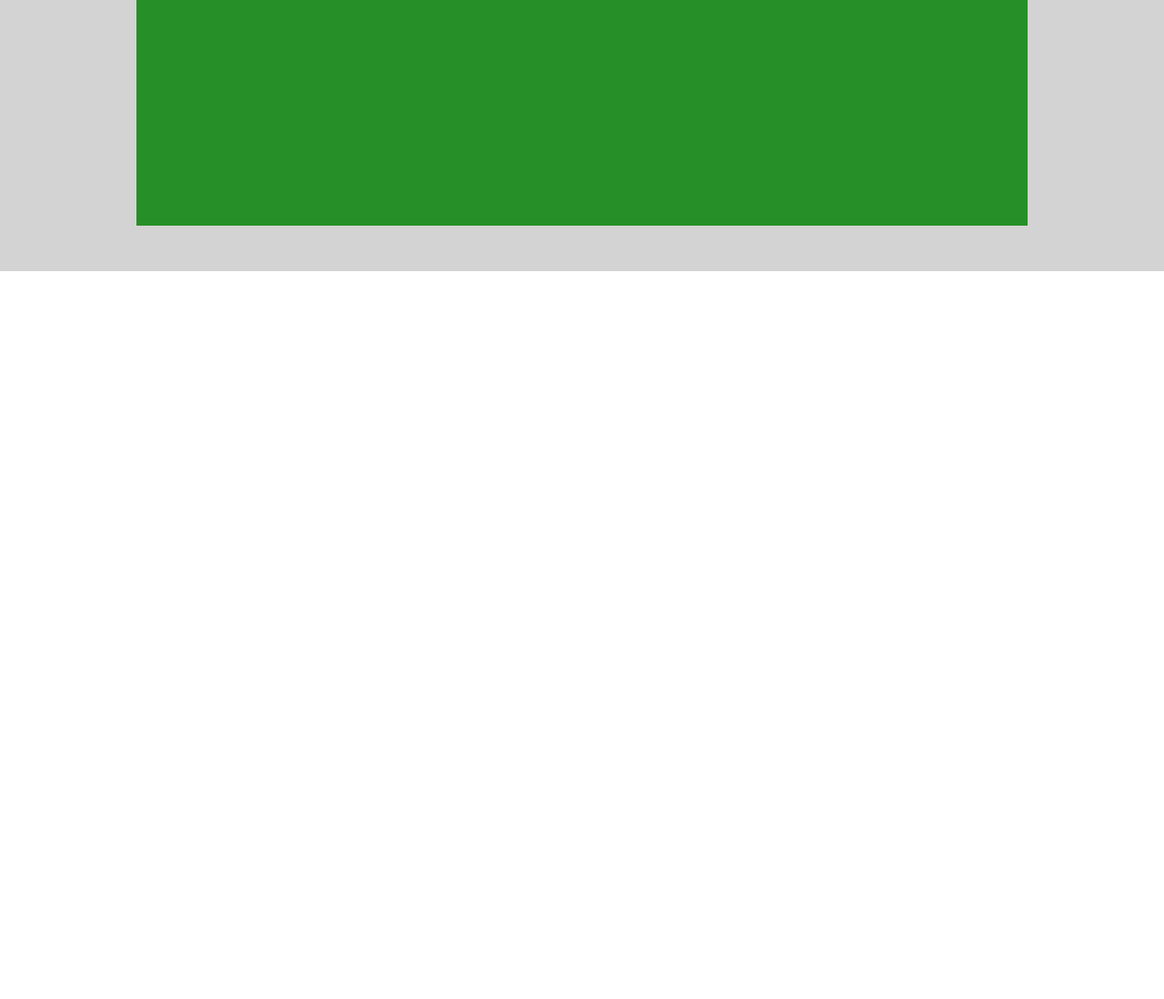
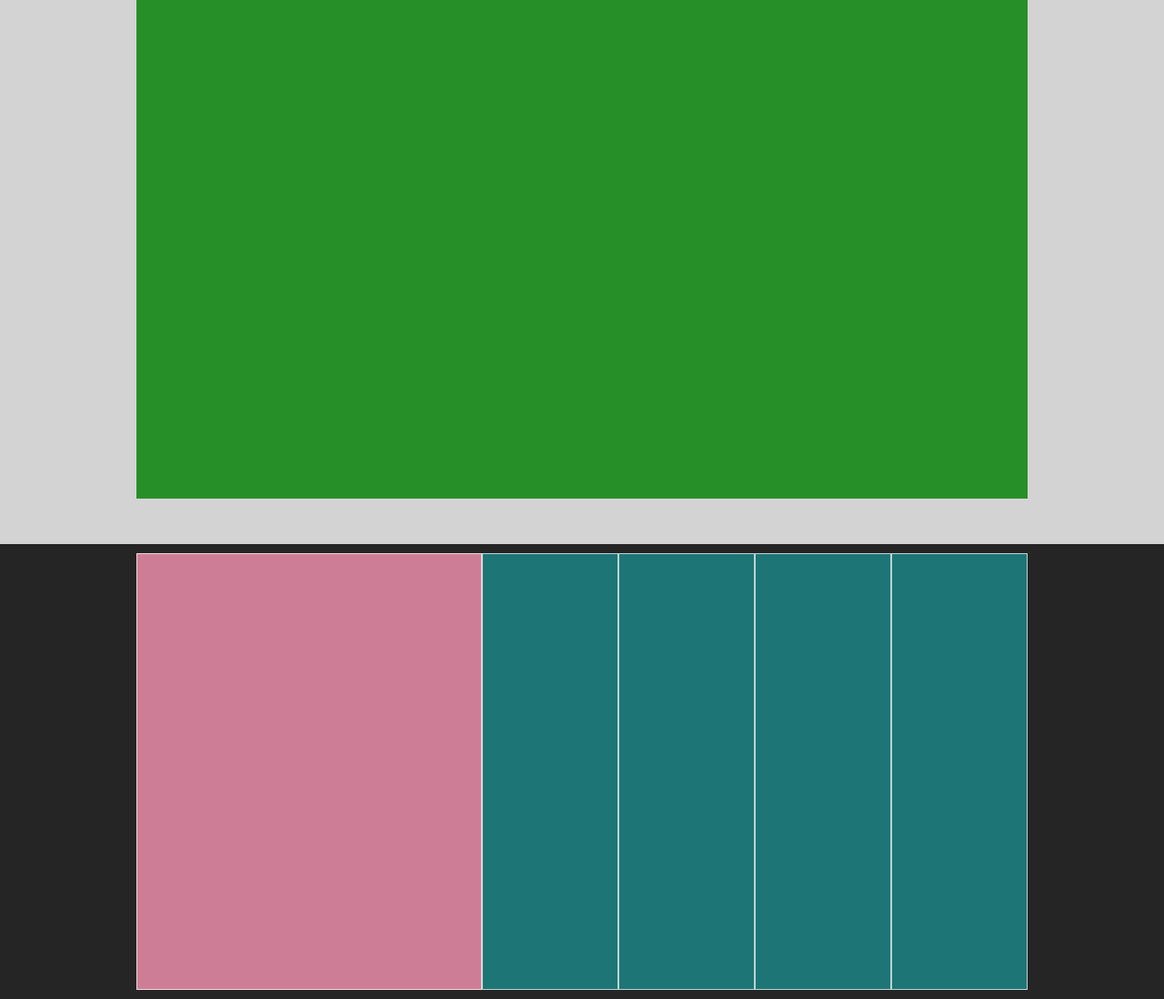
Before and after one commit to dariofusco/htmlcss-struttura-discord, a plain HTML site: page index.html in a window 1280 px wide. Shown: the part 2452-3550 px from the top of the page at 91% size. Before the commit the page ends 2750 px from the top, so only its background shows below. Drawn offline with Linux system fonts and the light colour scheme.

Commit message:
ultima sezione main

```diff
--- a/css/style.css
+++ b/css/style.css
@@ -49,11 +49,20 @@ nav {
 
 .container {
     width: 980px;
-    height: 400px;
+    height: 500px;
     display: flex;
     margin: 0 auto;
     padding-top: 50px;
     padding-bottom: 50px;
+}
+
+.container2 {
+    width: 980px;
+    height: 500px;
+    display: flex;
+    margin: 0 auto;
+    padding-top: 10px;
+    padding-bottom: 10px;
 }
 
 .box1 {
@@ -73,6 +82,18 @@ nav {
     margin: 0 auto;
 }
 
+.box4 {
+    background-color: rgba(230, 140, 167, 0.87);
+    border: 1px solid rgba(255, 255, 255, 0.699);
+    flex-grow: 1;
+}
+
+.box5 {
+    background-color: rgb(30, 117, 117);
+    border: 1px solid rgba(255, 255, 255, 0.699);
+    width: 150px;
+}
+
 .section-container {
     background-color: white;
 }
@@ -90,3 +111,7 @@ nav {
     padding-top: 50px;
     padding-bottom: 50px;
 }
+
+.section5-container {
+    background-color: rgba(0, 0, 0, 0.856);
+}
--- a/index.html
+++ b/index.html
@@ -53,6 +53,16 @@
 
         </section>
 
+        <section class="section5-container">
+            <div class="container2">
+                <div class="box4"></div>
+                <div class="box5"></div>
+                <div class="box5"></div>
+                <div class="box5"></div>
+                <div class="box5"></div>
+            </div>
+        </section>
+
     </main>
 
     <footer>
```
